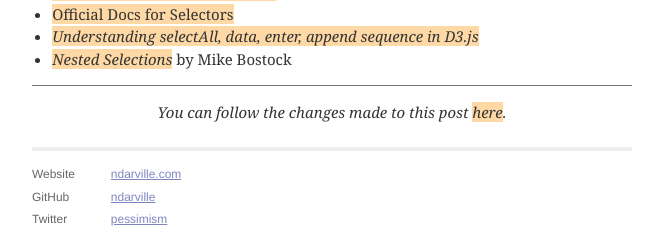
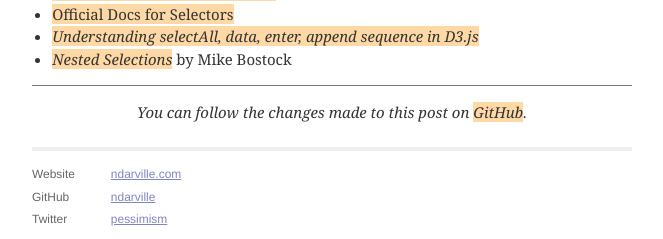
Before and after one commit to ndarville/ndarville.github.io, a Jekyll site: the page built from _posts/2013-11-10-a-bar-chart.markdown, in a window 1280 px wide and 900 px high, scrolled down 12302 px. Shown: the part 658-897 px from the top of the window, without its empty margins (308-971 px from the left). Built offline with Jekyll 4.4.1, drawn with Linux system fonts in a browser that asks for light colours; Markdown is read by kramdown in place of the engine named in the settings.

Commit message:
Changed 'here' link to commit history

```diff
--- a/_layouts/post.html
+++ b/_layouts/post.html
@@ -9,6 +9,6 @@ layout: default
     {{ content }}
 
     <div id="history">
-        You can follow the changes made to this post <a href="{{ site.repo }}commits/master/{{ page.path }}">here</a>.
+        You can follow the changes made to this post on <a href="{{ site.repo }}commits/master/{{ page.path }}">GitHub</a>.
     </div>
 </div>
```
